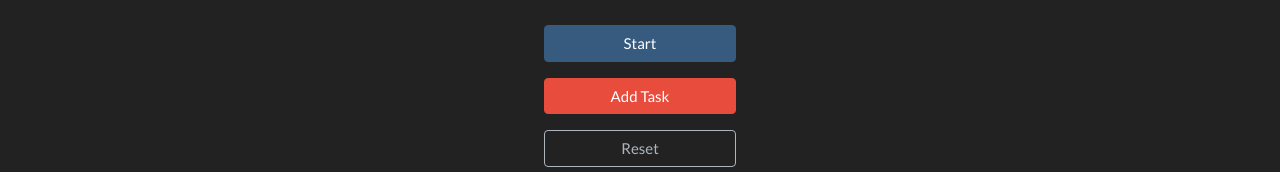
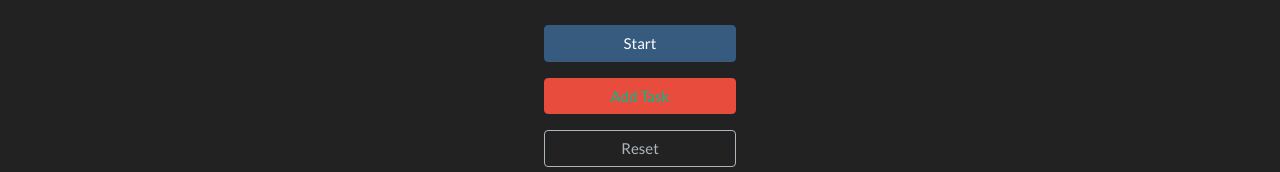
Before and after one commit to Marvelous-Maddie/Time-Tracking-Application, a React (Create React App) app in the folder tracker-frontend/: page / in a window 1280 px wide. Shown: the part 431-603 px from the top of the page. Built offline with nearby package versions, Linux system fonts and the light colour scheme.

Commit message:
Redo AddTask component

```diff
--- a/tracker-frontend/src/components/AddTask.js
+++ b/tracker-frontend/src/components/AddTask.js
@@ -1,49 +1,62 @@
 import React, { useState } from 'react';
-import Modal from 'react-modal';
+import { useLocation } from 'react-router-dom';
 
-const AddTask = ({time}) => {
-    const [task, setTask] = useState({duration: {time}, description: "", timestamp: 0})
-    const [open, setOpen] = useState(false);
+const AddTask = () => {
+    const location = useLocation();
+    const {time} = location.state.time;
+    const [task, setTask] = useState({ duration: {time}, description: "", timestamp: Date.now()})
+    console.log(task);
 
-    const customStyles = {
-        content : {
-            backgroundColor: 'black',
-            minWidth: '60%',
-            top: '50%',
-            left: '50%',
-            right: 'auto',
-            bottom: 'auto',
-            padding: '30px',
-            marginRight: '-50%',
-            transform: 'translate(-50%, -50%)'
-        }
+    const handleChange = e => {
+        setTask(prevState => {return {...prevState, [e.target.name]: e.target.value}});
     };
 
-    const handleOpen = () => {
-        setOpen(true);
-      };
+    const handleSubmit = e => {
+        postData(e, task);
+    }
 
-    const handleClose = () => {
-    setOpen(false);
+    const postData = (e, task) => {
+        e.preventDefault();
+
+        const {duration, description, timestamp} = task;
+        const {time} = duration;
+        const {h, m, s} = time;
+        console.log(1212, {h, m, s, description, timestamp});
+
+        const res = fetch("http://localhost:5000/addTask", {
+        method: "POST",
+        headers: {
+            "Accept": "application/json, text/plain, */*",
+            "Content-Type": "application/json",
+        },
+        body: JSON.stringify({h, m, s, description, timestamp})
+        })
+        .then(res => res.json())
+        .then(res => console.log(res))
+        .then(alert("Task added successfully"))
+        .catch(alert);
     };
 
     return(
-        <div >
-            <button type="button" className="btn btn-danger my-2" style={{ width: "100%" }} onClick={handleOpen}>
-                    Add Task
-            </button>
-
-            <Modal isOpen={open} style={customStyles} onRequestClose={handleClose}>
-                <h2>Add Task</h2>
-                <div>Duration:
+        <div className="d-grid gap-2 col-6 mx-auto my-5">
+            <h2 className="d-flex mx-auto my-5">
+                Add Task to list
+            </h2>
+            <div className="d-flex flex-column mx-auto my-2">
+                <h5 className="d-flex mt-5">Duration:</h5>
+                <p>
                     <span>{(time.h >= 10)? time.h : "0"+ time.h}</span>:
                     <span>{(time.m >= 10)? time.m : "0"+ time.m}</span>:
-                    <span>{(time.s >= 10)? time.s : "0"+ time.s}</span></div>
+                    <span>{(time.s >= 10)? time.s : "0"+ time.s}</span>
+                </p>
                 <form>
-
+                    <div className="mb-3">
+                        <label for="description" className="form-label">Description of task</label>
+                        <input type="text" name="description" className="form-control" onChange={handleChange}/>
+                    </div>
                 </form>
-                <button type="button" class="btn btn-primary m-2" onClick={handleClose}>Close</button>
-            </Modal>
+                <button type="button" className="btn btn-danger my-2" onClick={handleSubmit}>Add task</button>
+            </div>
         </div>
     )
 };
--- a/tracker-frontend/src/components/AllTasks.js
+++ b/tracker-frontend/src/components/AllTasks.js
@@ -34,19 +34,19 @@ const AllTasks = () => {
         setQuery(newQuery);
     };
 
+    const handleSubmit = e => {
+        e.preventDefault();
+        if (!query) return fetchData();
+        queryData(query);
+        //setQuery()
+    };
+
     const queryData = async (query) => {
         const res = await fetch(`http://localhost:5000/find/:${query}`);
         res
             .json()
             .then(res => setList(res))
             .catch(alert);
-    };
-
-    const handleSubmit = e => {
-        e.preventDefault();
-        if (!query) return fetchData();
-        queryData(query);
-        //setQuery()
     };
 
     return(
@@ -74,7 +74,7 @@ const AllTasks = () => {
                     {currentTasks.map(l => {
                         return(
                         <tr key={l.id}>
-                            <td>{l.duration}</td>
+                            <td>{l.duration}</td>   {/*Ändern: hours, minutes, seconds*/}
                             <td>{l.description}</td>
                             <td>{l.timestamp}</td>
                         </tr>
--- a/tracker-frontend/src/components/Tracker.js
+++ b/tracker-frontend/src/components/Tracker.js
@@ -1,5 +1,5 @@
 import React, { useState, useEffect } from 'react';
-import AddTask from './AddTask';
+import { Link } from 'react-router-dom';
 
 const Tracker = () => {
     //const [seconds, setSeconds] = useState(0);
@@ -76,7 +76,9 @@ const Tracker = () => {
                         Start
                     </button>
                 )}
-                <AddTask time={time}/>
+                <button type="button" className="btn btn-danger my-2">
+                    <Link to={{pathname: "/addTask", state: { time: {time}}}}>Add Task</Link>
+                </button>
                 <button type="button" className="btn btn-outline-light mt-2 mb-5" onClick={reset}>
                     Reset
                 </button>
```
Also changed, not shown: 2 other files (tests, documents, lock files or other folders).
